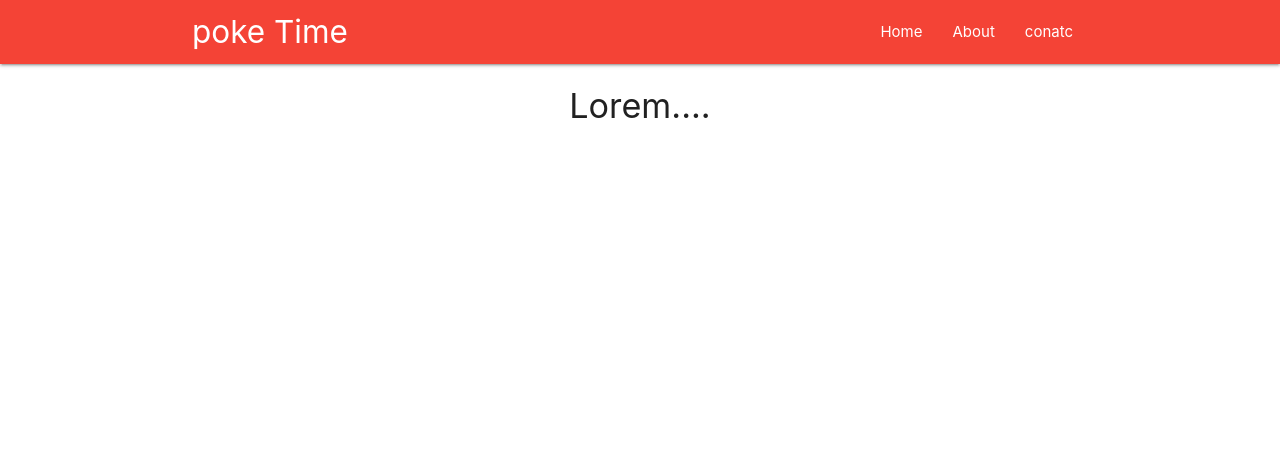
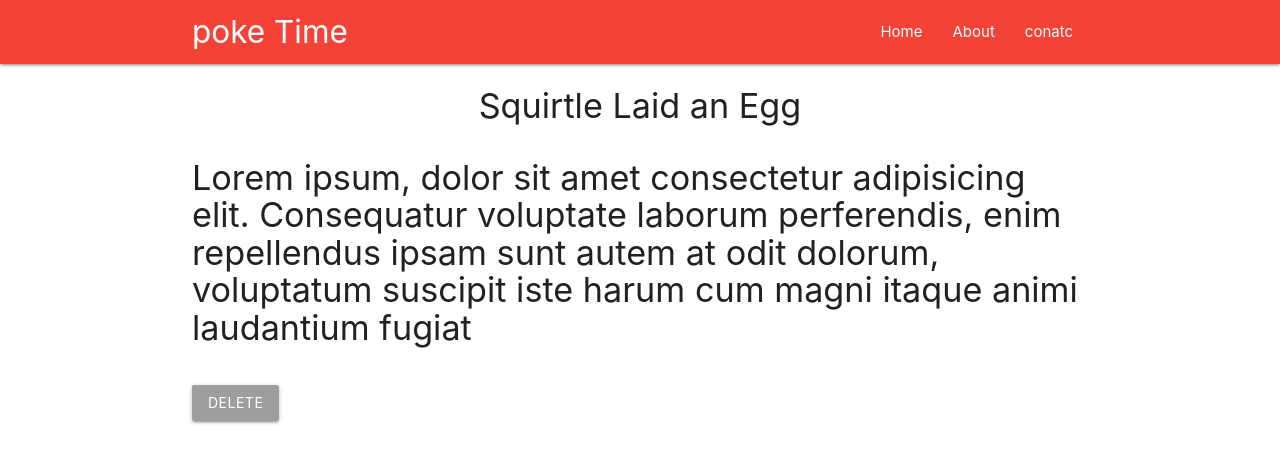
Before and after one commit to jawwad22/reactjs-ReactRouter, a React (Create React App) app: page /1 in a window 1280 px wide. Shown: the top 462 px of the page. Built offline with nearby package versions, Linux system fonts and the light colour scheme; no server answers.

Commit message:
delete post redux

```diff
--- a/src/components/Post.js
+++ b/src/components/Post.js
@@ -1,27 +1,24 @@
 import React, { Component } from 'react'
-import axios from 'axios'
+import { connect } from 'react-redux'
+
 class Post extends Component {
-    state = {
-        post: null
-    }
-    componentDidMount() {
-        let id = this.props.match.params.post_id
-        axios.get('https://jsonplaceholder.typicode.com/posts/' + id)
-            .then(res => {
-                this.setState({
-                   post:res.data
-                })
-            })
+    handleClick=()=>{
+        this.props.deletePost(this.props.posts.id);
+        this.props.history.push('/')
     }
     render() {
-        const post =this.state.post ? (
+        console.log(this.props)
+        const  post= this.props.posts ? (
             <div className="post">
                 <h4 className="center">
-            {this.state.post.title}
+                    {this.props.posts.title}
                 </h4>
-        <p>{this.state.post.body}</p>
+                <p>{this.props.posts.body}</p>
+                <button className="btn grey" onClick={this.handleClick}>
+Delete
+                </button>
             </div>
-        ):(
+        ) : (
                 <div className="center">Lorem....</div>
             )
         return (
@@ -31,5 +28,17 @@ class Post extends Component {
         )
     }
 }
-
-export default Post
+const mapStateToProps = (state, ownProps) => {
+    let id = ownProps.match.params.post_id
+    return {
+        posts: state.posts.find(post => post.id === id)
+    }
+}
+const mapDispatchToProps=(dispatch)=>{
+return {
+    deletePost:(id)=>{
+        dispatch({type:'DELETE_POST',id:id })
+    }
+}
+}
+export default connect(mapStateToProps,mapDispatchToProps)(Post)
--- a/src/reducers/rootReducer.js
+++ b/src/reducers/rootReducer.js
@@ -10,6 +10,17 @@ const initState = {
 }
 
 const rootReducer = (state =initState, action) => {
+    console.log(action)
+if(action.type==="DELETE_POST"){
+    let newPost =state.posts.filter(post =>{
+        return action.id !== post.id
+    });
+    return {
+        ...state,
+        posts:newPost
+    }
+
+}
     return state
 }
 
```
Lines whose indentation alone changed are shown as unchanged.
